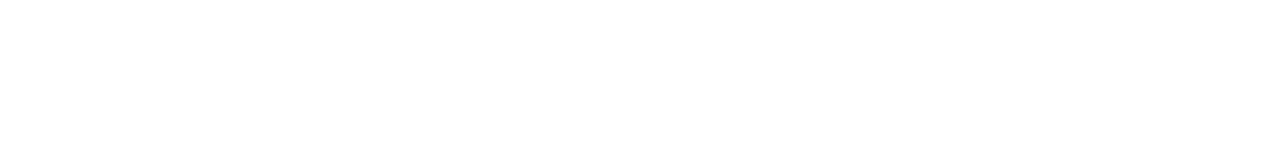
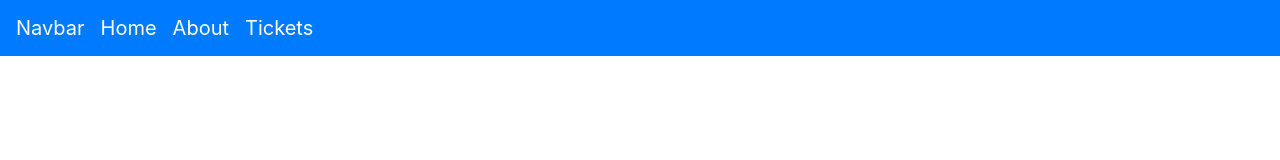
Before and after one commit to kerwell/museum_of_candy, a plain HTML site: page index.html in a window 1280 px wide. Drawn offline with nearby package versions, Linux system fonts and the light colour scheme.

Commit message:
add nav bar

```diff
--- a/index.html
+++ b/index.html
@@ -13,7 +13,12 @@
 </head>
 
 <body>
-
+    <nav class="navbar navbar-dark bg-primary navbar-expand sticky-top">
+        <a class="navbar-brand" href="#">Navbar</a>
+        <a class="navbar-brand" href="#">Home</a>
+        <a class="navbar-brand" href="#">About</a>
+        <a class="navbar-brand" href="#">Tickets</a>
+    </nav>
     <script src="https://code.jquery.com/jquery-3.5.1.slim.min.js"
         integrity="sha384-DfXdz2htPH0lsSSs5nCTpuj/zy4C+OGpamoFVy38MVBnE+IbbVYUew+OrCXaRkfj"
         crossorigin="anonymous"></script>
```
